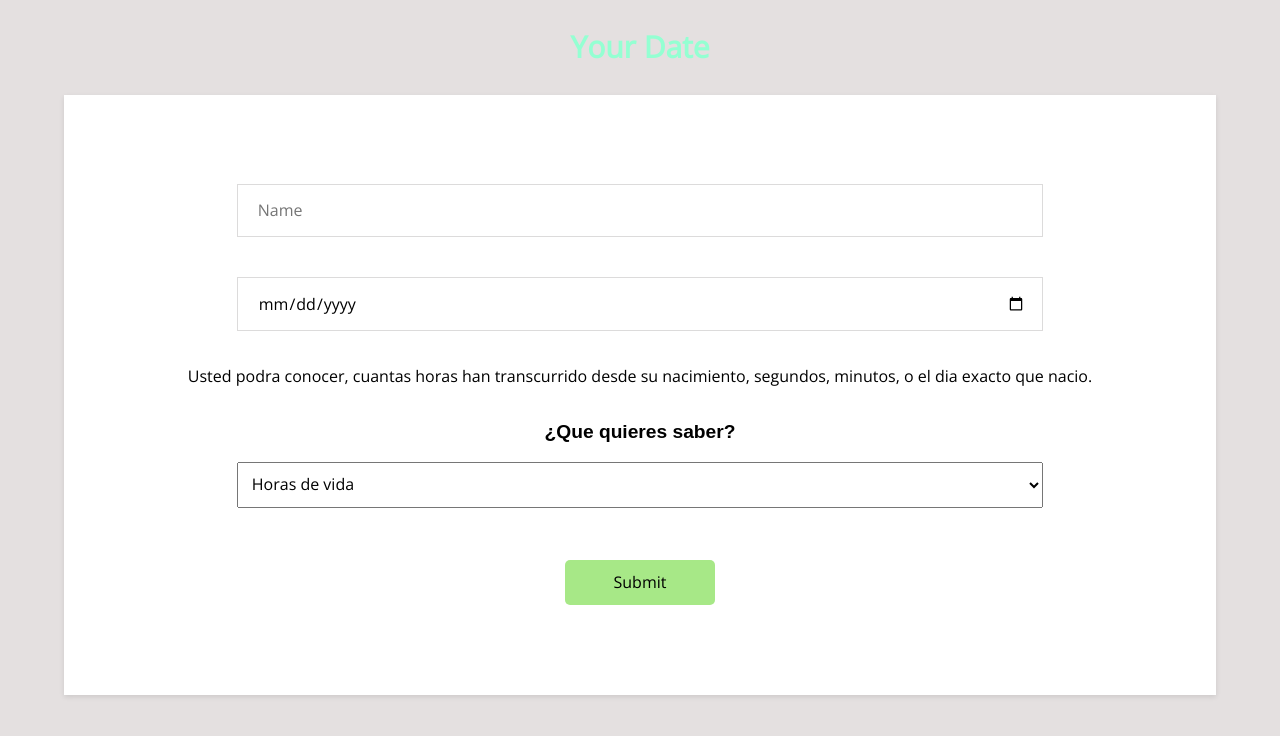
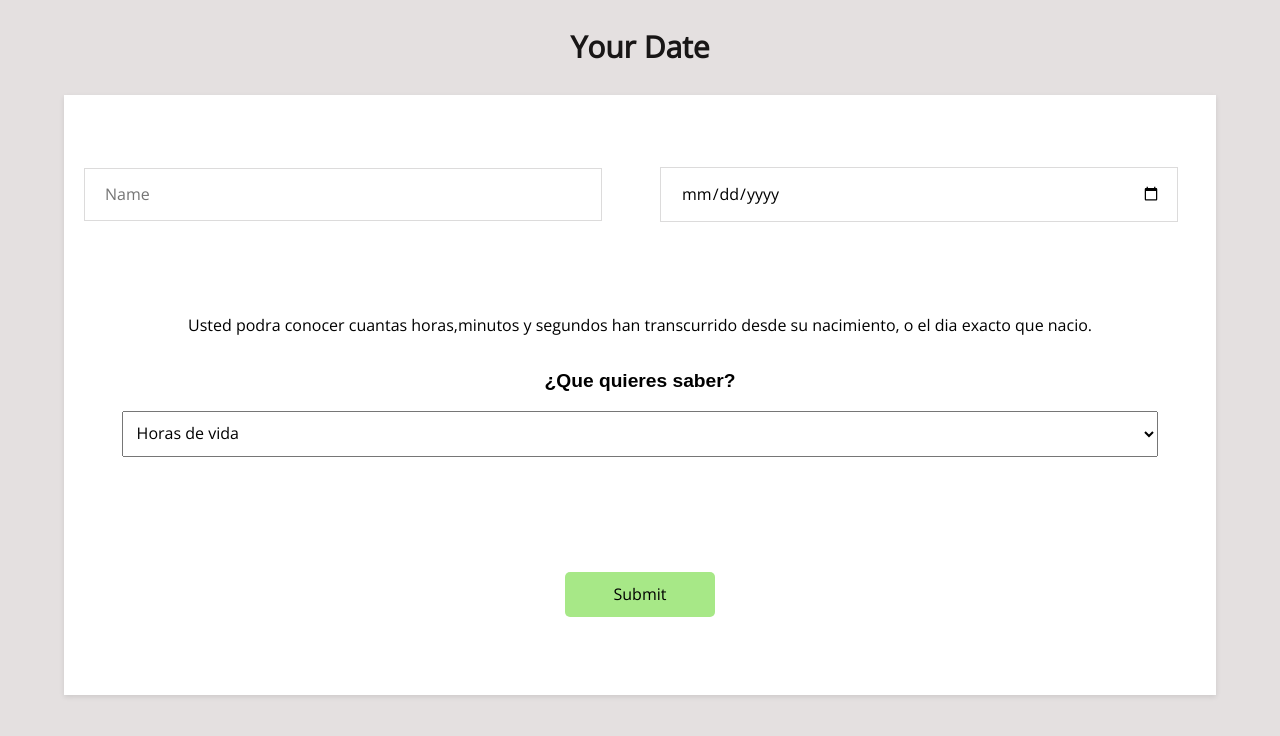
Before and after one commit to hdmjesus/Your-date, a plain HTML site: page index.html in a window 1280 px wide. Drawn offline with nearby package versions, Linux system fonts and the light colour scheme; a web font is replaced by a local one.

Commit message:
Responsibe desing añadido

```diff
--- a/css/style.css
+++ b/css/style.css
@@ -46,10 +46,11 @@ input {
 }
 
 .section__title {
-    color: var(--aguaGren-color);
+    color: var(--blackColor);
     text-align: center;
     font-size: 2em;
     margin: 1em;
+    font-weight: bold;
 }
 
 .main__what-want {
@@ -94,6 +95,10 @@ input {
     padding: 1em;
 }
 
+.info-game {
+    text-align: center;
+}
+
 .form__select {
     width: 70%;
     padding: 10px;
@@ -115,3 +120,26 @@ input {
 
 
 /* MAIN_________________________________________________ */
+
+@media screen and (min-width:600px) {
+    .main__what-want {
+        display: grid;
+        grid-template-columns: 1fr 1fr;
+        grid-template-rows: 1fr 1fr 1fr;
+    }
+    .info-game {
+        grid-column: span 2;
+        text-align: center;
+    }
+    .form__input,
+    .form__input--date {
+        width: 90%;
+    }
+    .form__select {
+        width: 90%;
+    }
+    .form__input--submit {
+        grid-column: span 2;
+        justify-self: center;
+    }
+}
--- a/index.html
+++ b/index.html
@@ -22,9 +22,9 @@
                     <input class="form__input" type="text" placeholder="Name">
                     <input class="form__input--date" type="date" name="fecha" id="fecha">
 
-                    <p>Usted podra conocer, cuantas horas han transcurrido desde su nacimiento, segundos, minutos, o el dia exacto que nacio.</p>
+                    <div class="info-game">
+                        <p>Usted podra conocer cuantas horas,minutos y segundos han transcurrido desde su nacimiento, o el dia exacto que nacio.</p>
                         <h2>¿Que quieres saber?</h2>
-
 
                         <select class="form__select" name="dates" id="select">
 
@@ -33,6 +33,9 @@
                             <option value="segundos">Segundos de vida</option>
                             <option value="diaSemana">Dia de nacimiento</option>
                         </select>
+                    </div>
+
+
 
                     <input class="form__input--submit" type="submit" id="button">
 
```
Lines whose indentation alone changed are shown as unchanged.
